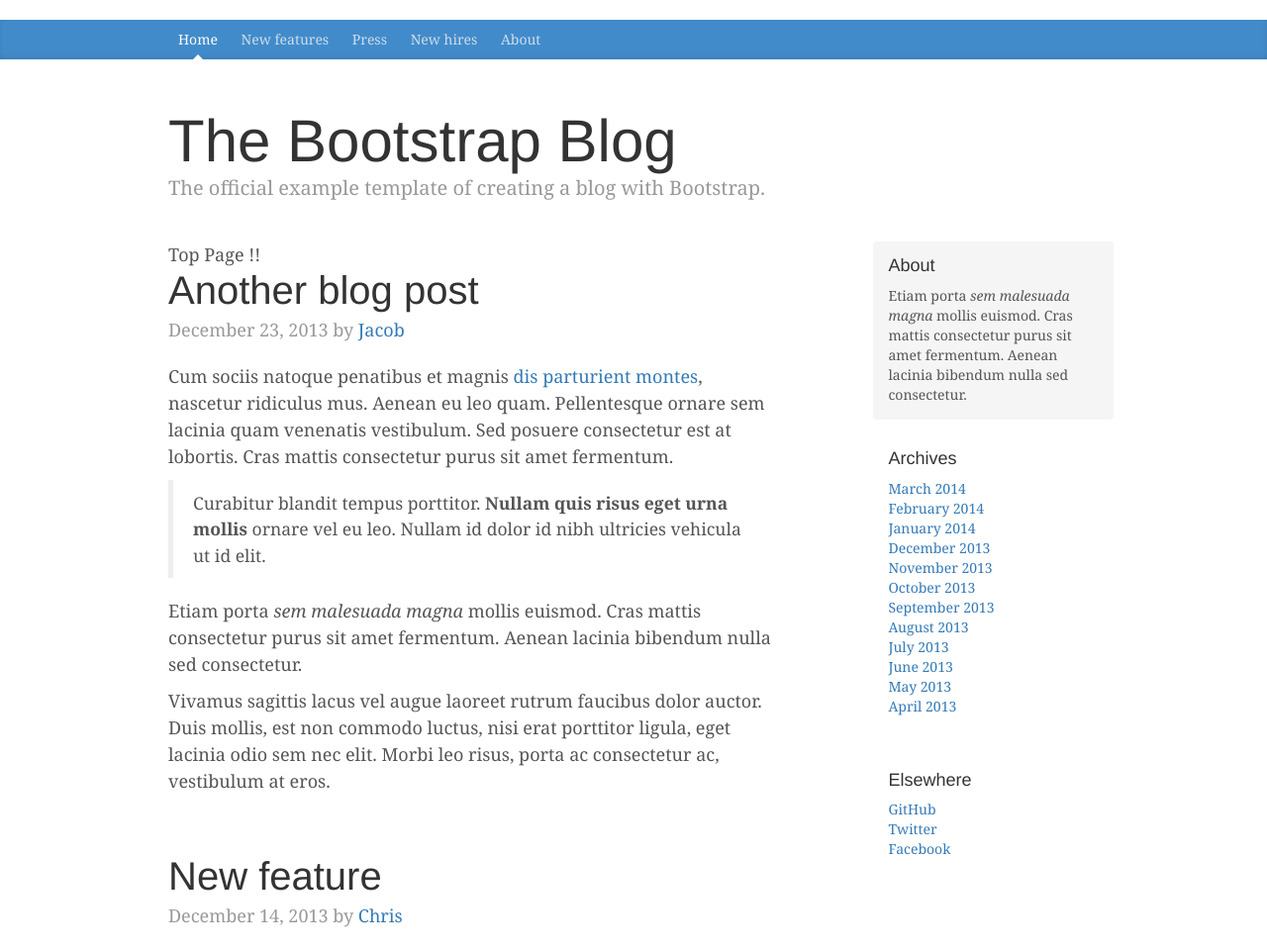
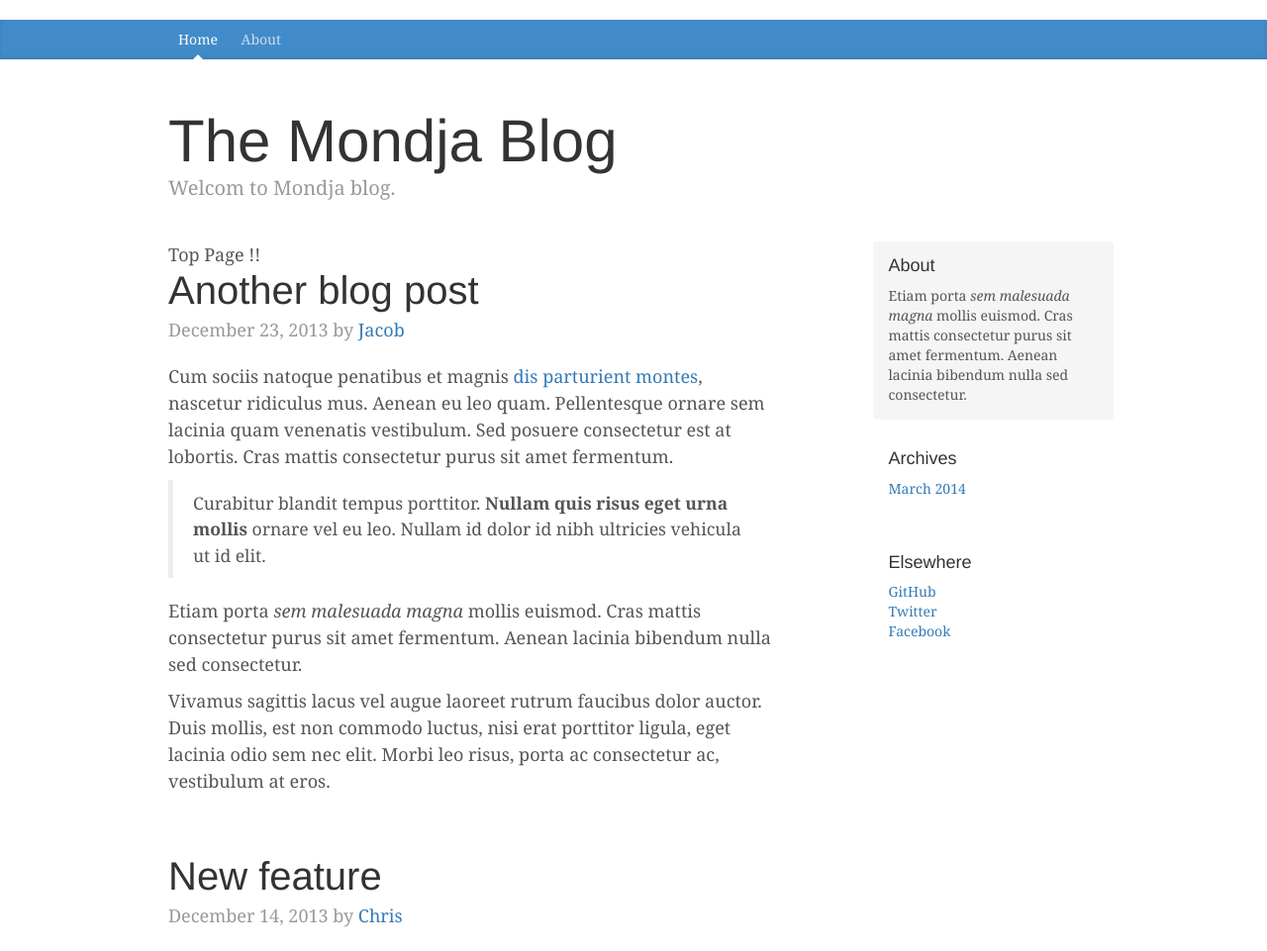
Before and after one commit to y-tsutsu/mondja-blog, a Django app: page / in a window 1280 px wide. Shown: the top 961 px of the page at 99% size. Run offline with Django 3.2, Linux system fonts and the light colour scheme; some libraries are stand-ins or nearby versions.

Commit message:
HTMLをちょっとデザイン修正．

```diff
--- a/mondja/static/templates/base.html
+++ b/mondja/static/templates/base.html
@@ -8,7 +8,7 @@
     <meta name="author" content="">
     <link rel="icon" href="../../favicon.ico">
 
-    <title>Blog Template for Bootstrap</title>
+    <title>The Mondja Blog</title>
 
     <!-- Bootstrap core CSS -->
     <link href="{{STATIC_URL}}bootstrap/css/bootstrap.min.css" rel="stylesheet">
@@ -33,9 +33,6 @@
       <div class="container">
         <nav class="blog-nav">
           <a class="blog-nav-item active" href="#">Home</a>
-          <a class="blog-nav-item" href="#">New features</a>
-          <a class="blog-nav-item" href="#">Press</a>
-          <a class="blog-nav-item" href="#">New hires</a>
           <a class="blog-nav-item" href="#">About</a>
         </nav>
       </div>
@@ -44,8 +41,8 @@
     <div class="container">
 
       <div class="blog-header">
-        <h1 class="blog-title">The Bootstrap Blog</h1>
-        <p class="lead blog-description">The official example template of creating a blog with Bootstrap.</p>
+        <h1 class="blog-title">The Mondja Blog</h1>
+        <p class="lead blog-description">Welcom to Mondja blog.</p>
       </div>
 
       <div class="row">
@@ -99,17 +96,6 @@
             <h4>Archives</h4>
             <ol class="list-unstyled">
               <li><a href="#">March 2014</a></li>
-              <li><a href="#">February 2014</a></li>
-              <li><a href="#">January 2014</a></li>
-              <li><a href="#">December 2013</a></li>
-              <li><a href="#">November 2013</a></li>
-              <li><a href="#">October 2013</a></li>
-              <li><a href="#">September 2013</a></li>
-              <li><a href="#">August 2013</a></li>
-              <li><a href="#">July 2013</a></li>
-              <li><a href="#">June 2013</a></li>
-              <li><a href="#">May 2013</a></li>
-              <li><a href="#">April 2013</a></li>
             </ol>
           </div>
           <div class="sidebar-module">
```
